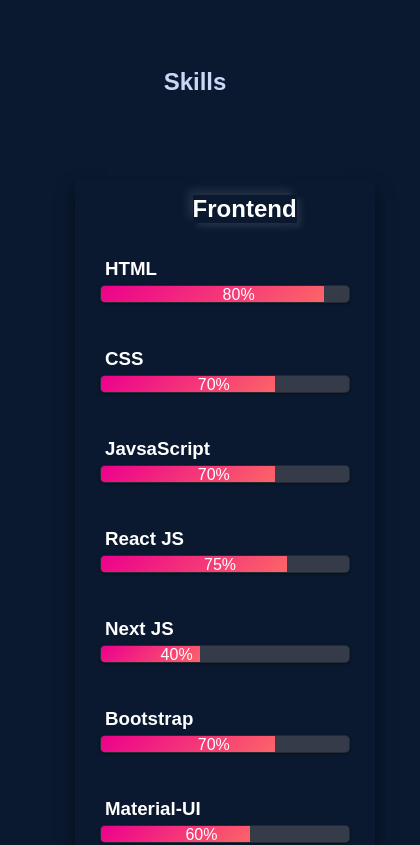
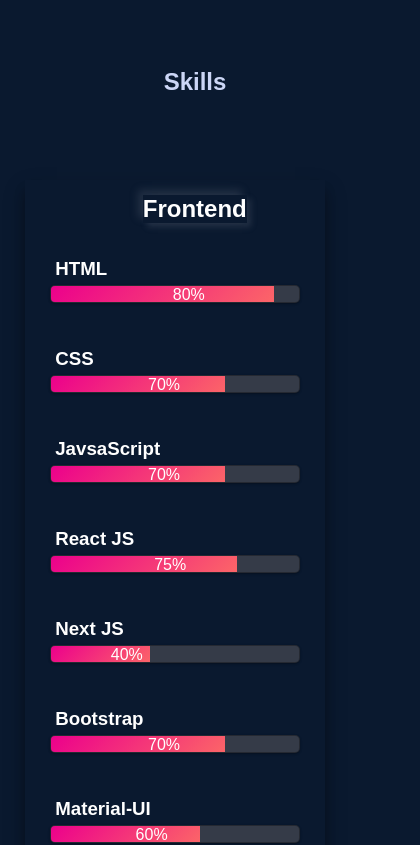
Before and after one commit to ikbalrazu/MyPortfolio, a React (Create React App) app: page / in a window 390 px wide. Shown: the part 1924-2769 px from the top of the page, 420 px wide, since content can reach past the window. Built offline with nearby package versions, Linux system fonts and the light colour scheme.

Commit message:
responsive contact contactform and skills

```diff
--- a/src/styles/contact.css
+++ b/src/styles/contact.css
@@ -6,11 +6,11 @@
   flex-direction: row;
   align-items: center;
   justify-content: center;
-  width: 100%;
+  /* width: 100%; */
   min-height: 60vh;
   padding: 1.5rem;
   background-color: #0a192f;
-  gap: 30px;
+  /* gap: 30px; */
   margin-bottom: 50px;
 }
 
@@ -88,9 +88,17 @@
 
 
 @media screen and (max-width: 600px){
-  .container{
+  .container {
+    /* background-color: rgb(107, 104, 104); */
     display: flex;
     flex-direction: column;
-    gap: 0px;
+    align-items: center;
+    justify-content: center;
+    /* width: 100%; */
+    min-height: 60vh;
+    padding: 1.5rem;
+    background-color: #0a192f;
+    /* gap: 30px; */
+    margin-bottom: 50px;
   }
 }
--- a/src/styles/contactform.css
+++ b/src/styles/contactform.css
@@ -85,3 +85,18 @@
     outline: none;
     border: 2px solid #fafafa;
 }
+
+@media screen and (max-width: 600px){
+  .contact__form{
+    display: grid;
+    grid-template-columns: repeat(1,1fr);
+    grid-template-rows: auto auto auto auto;
+    justify-items: center;
+  }
+  .form {
+    position: relative;
+    width: 20rem;
+    height: 3rem;
+    margin: 1rem -2rem;
+  }
+}
--- a/src/styles/skills.css
+++ b/src/styles/skills.css
@@ -230,7 +230,7 @@
 
     .frontend-skill {
       width: 300px;
-      margin: 30px auto;
+      margin: 30px -1.8rem;
       color: #fff;
       padding: 15px;
       box-shadow: 0 10px 20px rgba(0, 0, 0, 0.25), 0 10px 10px rgba(0, 0, 0, 0.22);
@@ -238,7 +238,7 @@
 
     .backend-skill{
       width: 300px;
-      margin: 60px auto;
+      margin: 60px -1.8rem;
       color: #fff;
       padding: 20px;
       box-shadow: 0 14px 28px rgba(0, 0, 0, 0.25), 0 10px 10px rgba(0, 0, 0, 0.22);
```
